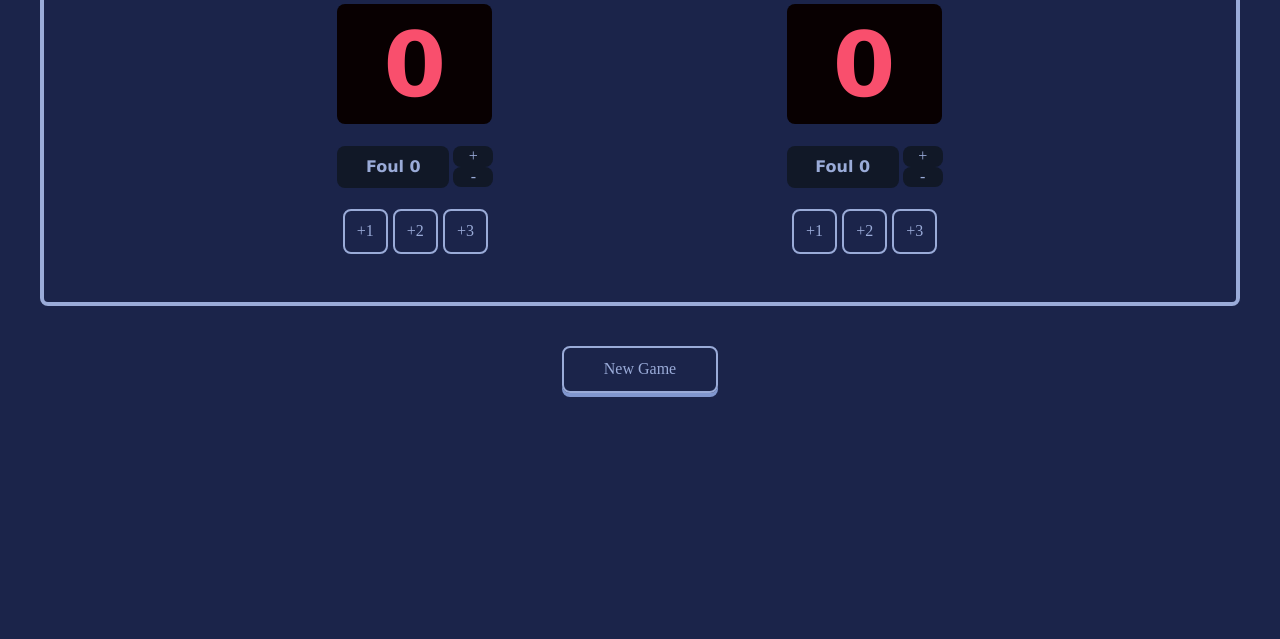
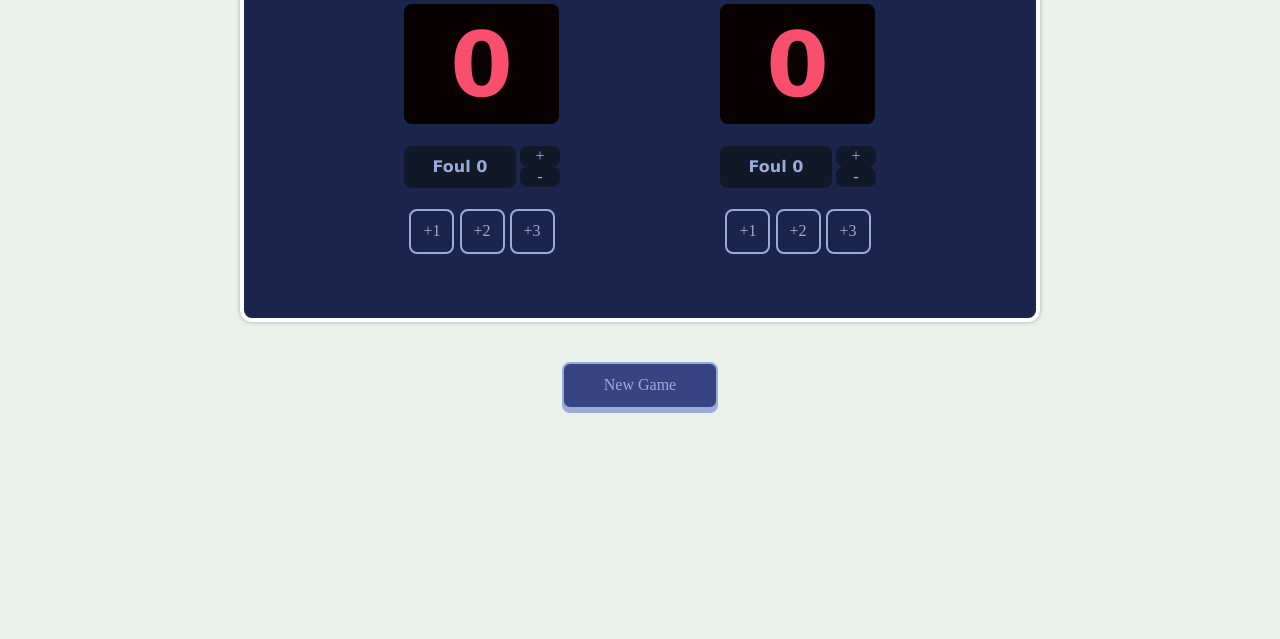
Before and after one commit to xph4444/scoreboard, a plain HTML site: page index.html in a window 1280 px wide. Shown: the part 161-800 px from the top of the page. Drawn offline with nearby package versions, Linux system fonts and the light colour scheme; a web font is replaced by a local one.

Commit message:
Update index.css
update the overall style

```diff
--- a/index.css
+++ b/index.css
@@ -2,16 +2,20 @@ body {
     margin: 0;
     font-family: 'Cursed Timer ULiL', Verdana, Geneva, Tahoma, sans-serif;
     text-align: center;
-    background-color: #1B244A;
+    /* background-color: #e2f0e4; */
+    background-color: #eaf1eb;
 
 }
 
 .container {
     display: flex;
     justify-content: space-evenly;
-    border: 4px solid #9AABD8;
-    border-radius: 8px;
-    margin: 40px;
+    border: 4px solid #ffffff;
+    border-radius: 12px;
+    margin: 40px 240px;
+    padding-bottom: 64px;
+    background-color: #1B244A;
+    box-shadow: 0px 0px 4px rgba(0, 0, 0, 0.3);
 
 }
 
@@ -47,7 +51,7 @@ body {
     /* margin: auto auto; */
 }
 
-h3{
+h3 {
     font-size: 40px;
     color: white;
     font-family: Verdana;
@@ -91,7 +95,7 @@ h3{
     padding: 12px 20px 12px 20px;
     width: 72px;
     margin-right: 4px
-    /* margin: 20px; */
+        /* margin: 20px; */
 }
 
 
@@ -121,15 +125,17 @@ h3{
 .btn-newgame {
     width: fit-content;
     padding: 12px 40px 12px;
-    box-shadow: 0px 4px #8197CF;
+    box-shadow: 0px 4px #9AABD8;
     margin-top: 0px;
     border-radius: 8px;
     border: 2px solid #9AABD8;
-    background-color: transparent;
+    background-color: #374482;
+    /* background-color: transparent; */
     color: #9AABD8;
     font-family: 'Cursed Timer ULiL'
 }
+
 .btn-group {
-    margin-bottom: 48px;
+    /* margin-bottom: 64px; */
     /* display: block; */
 }
```
